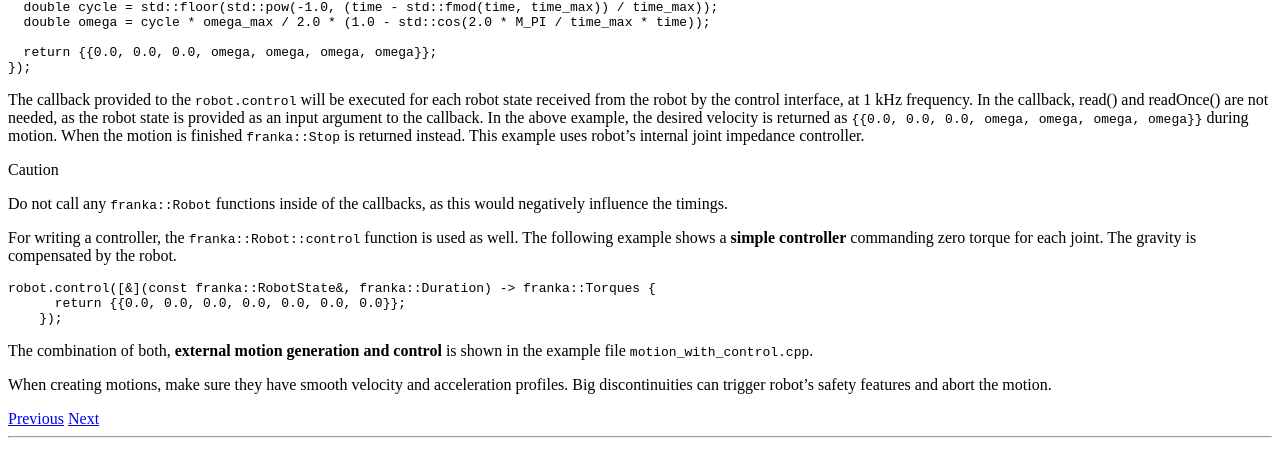
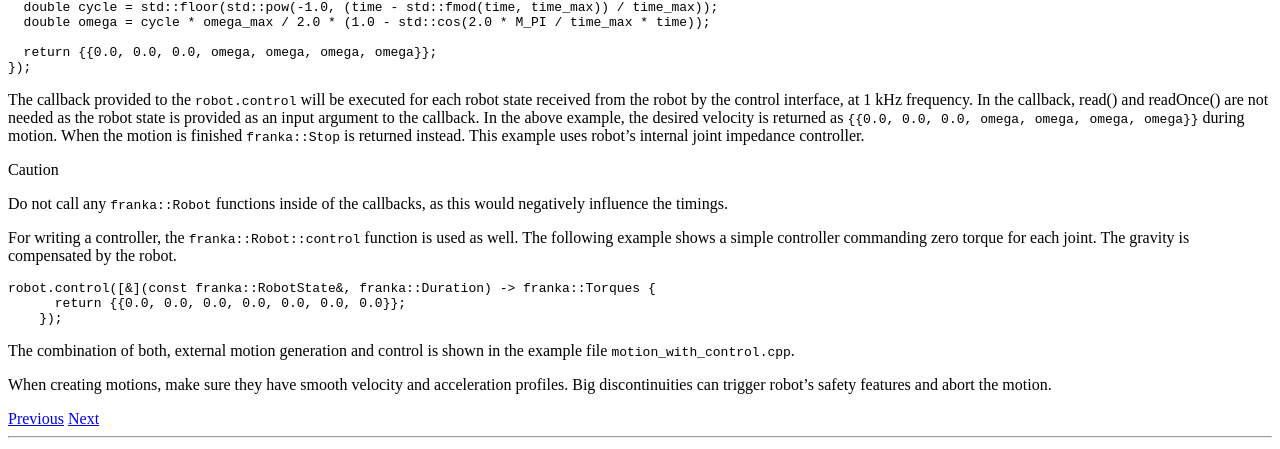
Before and after one commit to frankaemika/docs, a Sphinx documentation site: the page built from source/libfranka.rst, in a window 1280 px wide. Shown: the part 1683-2132 px from the top of the page. Built offline with Sphinx 7.4.7 and the Read the Docs theme 2.0.0, drawn with Linux system fonts in a browser that asks for light colours.

```diff
--- a/source/libfranka.rst
+++ b/source/libfranka.rst
@@ -109,7 +109,7 @@ An excerpt from ``examples/generate_joint_velocity_motion.cpp`` is shown in the
 
 The callback provided to the ``robot.control`` will be executed for each robot state received from
 the robot by the control interface, at 1 kHz frequency. In the callback, read() and readOnce() are
-not needed, as the robot state is provided as an input argument to the callback. In the above
+not needed as the robot state is provided as an input argument to the callback. In the above
 example, the desired velocity is returned as ``{{0.0, 0.0, 0.0, omega, omega, omega, omega}}``
 during motion. When the motion is finished ``franka::Stop`` is returned instead. This example uses
 robot's internal joint impedance controller.
@@ -120,7 +120,7 @@ robot's internal joint impedance controller.
     influence the timings.
 
 For writing a controller, the ``franka::Robot::control`` function is used as well. The following
-example shows a **simple controller** commanding zero torque for each joint. The gravity is
+example shows a simple controller commanding zero torque for each joint. The gravity is
 compensated by the robot.
 
 .. code-block:: c++
@@ -130,7 +130,7 @@ compensated by the robot.
         });
 
 
-The combination of both, **external motion generation and control** is shown in the example file
+The combination of both, external motion generation and control is shown in the example file
 ``motion_with_control.cpp``.
 
 When creating motions, make sure they have smooth velocity and acceleration profiles. Big
```
